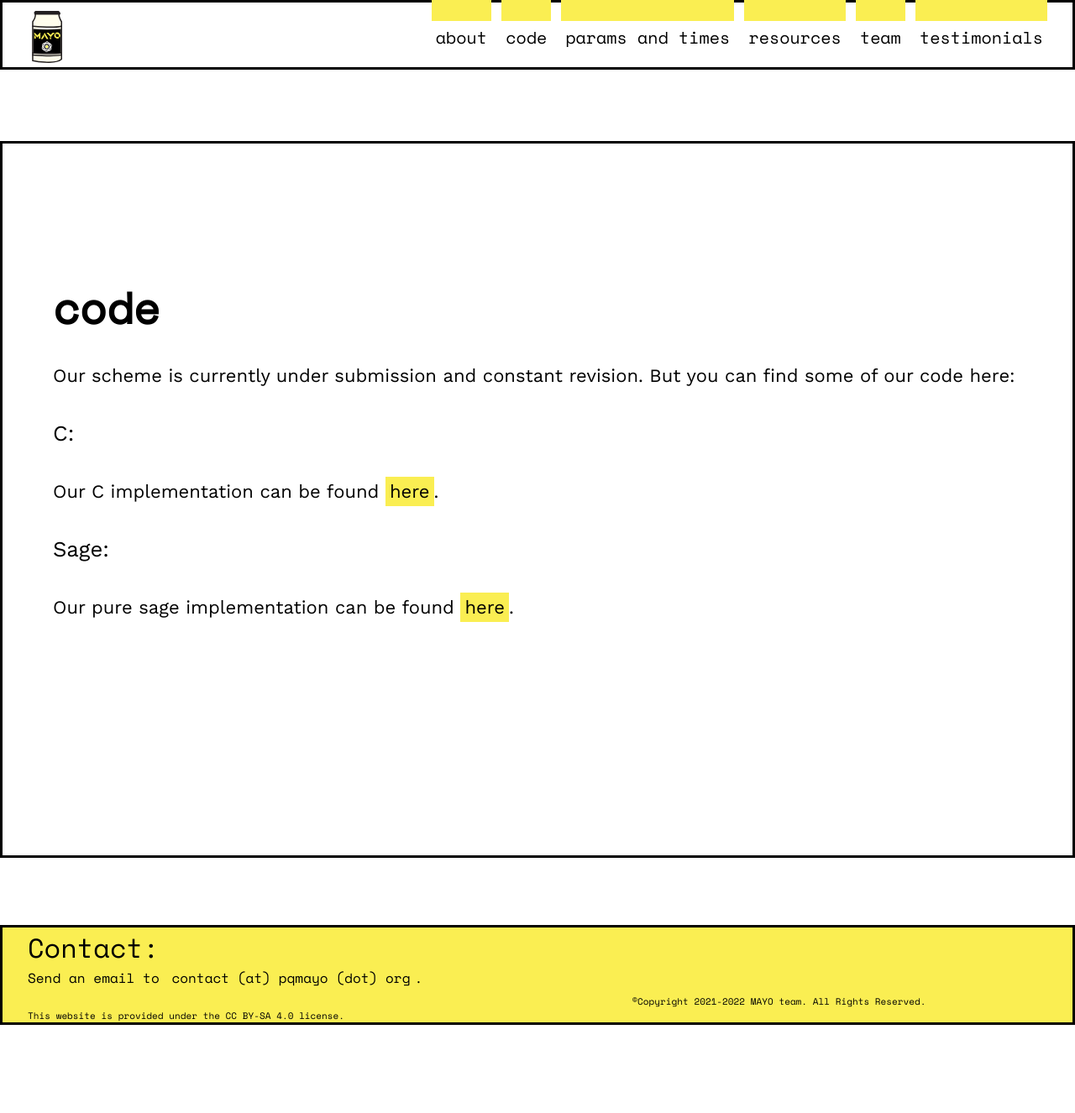
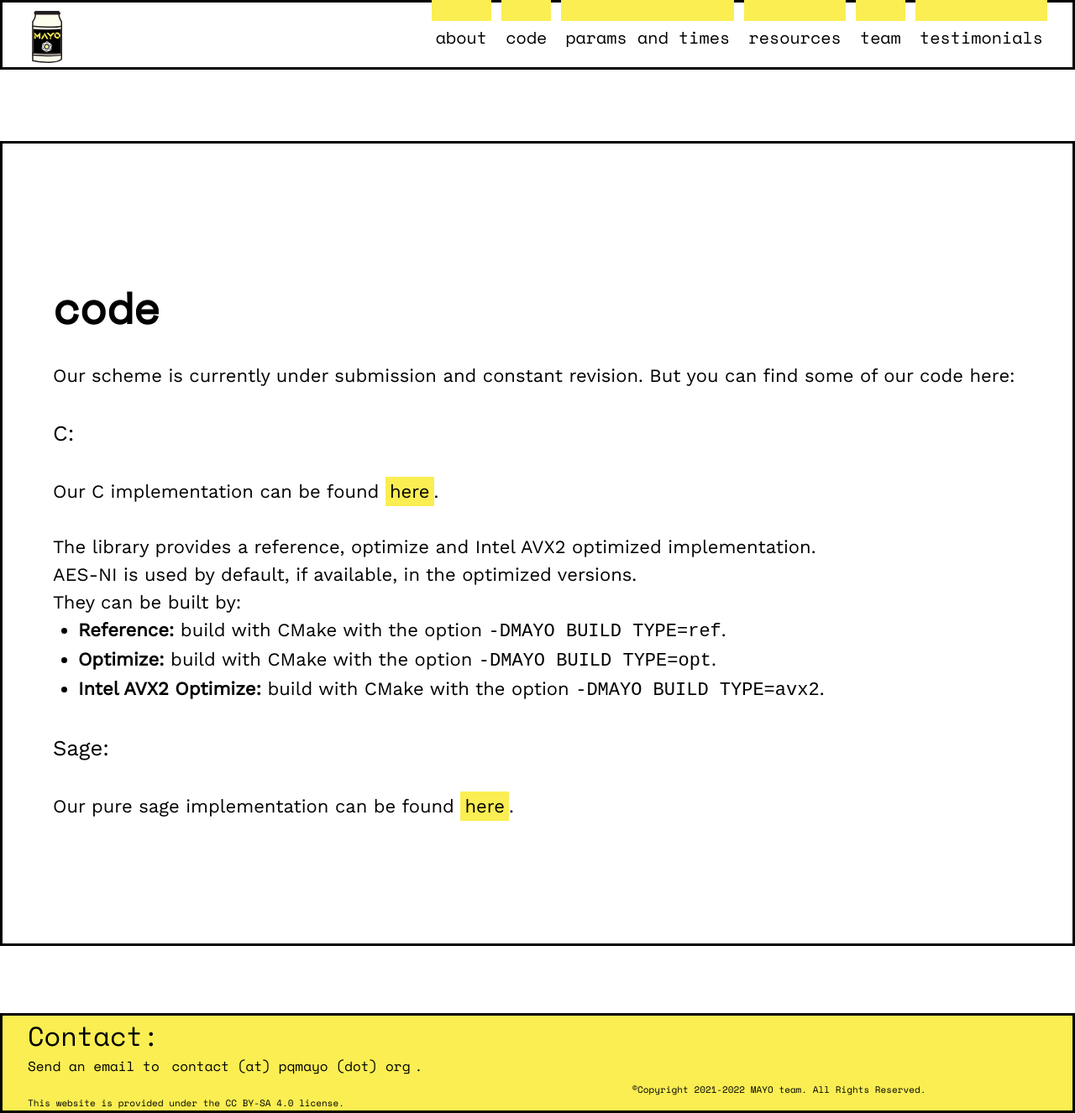
Before and after one commit to PQCMayo/MAYO-website, a Jekyll site: the page built from code.html, in a window 1280 px wide. Shown: the whole page at 84% size. Built offline with Jekyll 4.4.1, drawn with Linux system fonts in a browser that asks for light colours; before the commit the page ends 1221 px from its top, so only the background shows below that.

Commit message:
Explanation of the C code

```diff
--- a/code.html
+++ b/code.html
@@ -12,6 +12,15 @@ tags: menu
 	<br>
 	<p>Our C implementation can be found <a href="https://github.com/PQCMayo/MAYO-C" target="_blank">here</a>.</p>
 	<br>
+	<p>The library provides a reference, optimize and Intel AVX2 optimized implementation.</p>
+	<p>AES-NI is used by default, if available, in the optimized versions.</p>
+	<p>They can be built by:</p>
+	<ul>
+	  <li><b>Reference:</b> build with CMake with the option <code>-DMAYO BUILD TYPE=ref</code>.</li>
+	  <li><b>Optimize:</b> build with CMake with the option <code>-DMAYO BUILD TYPE=opt</code>.</li>
+	  <li><b>Intel AVX2 Optimize:</b> build with CMake with the option <code>-DMAYO BUILD TYPE=avx2</code>.</li>
+	</ul>
+	<br>
   <h3>Sage:</h3>
 	<br>
 	<p>Our pure sage implementation can be found <a href="https://github.com/PQCMayo/MAYO-sage" target="_blank">here</a>.</p>
```
